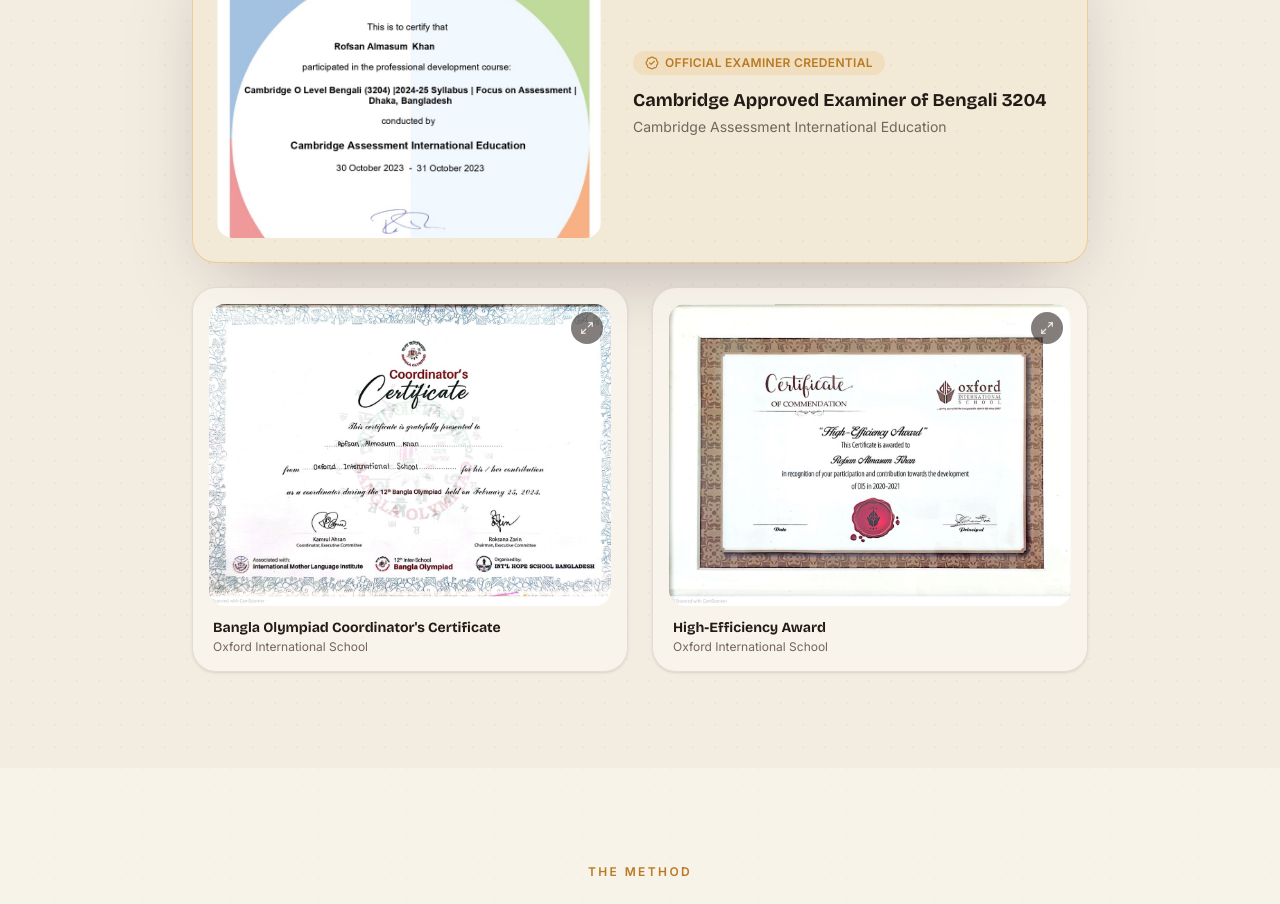
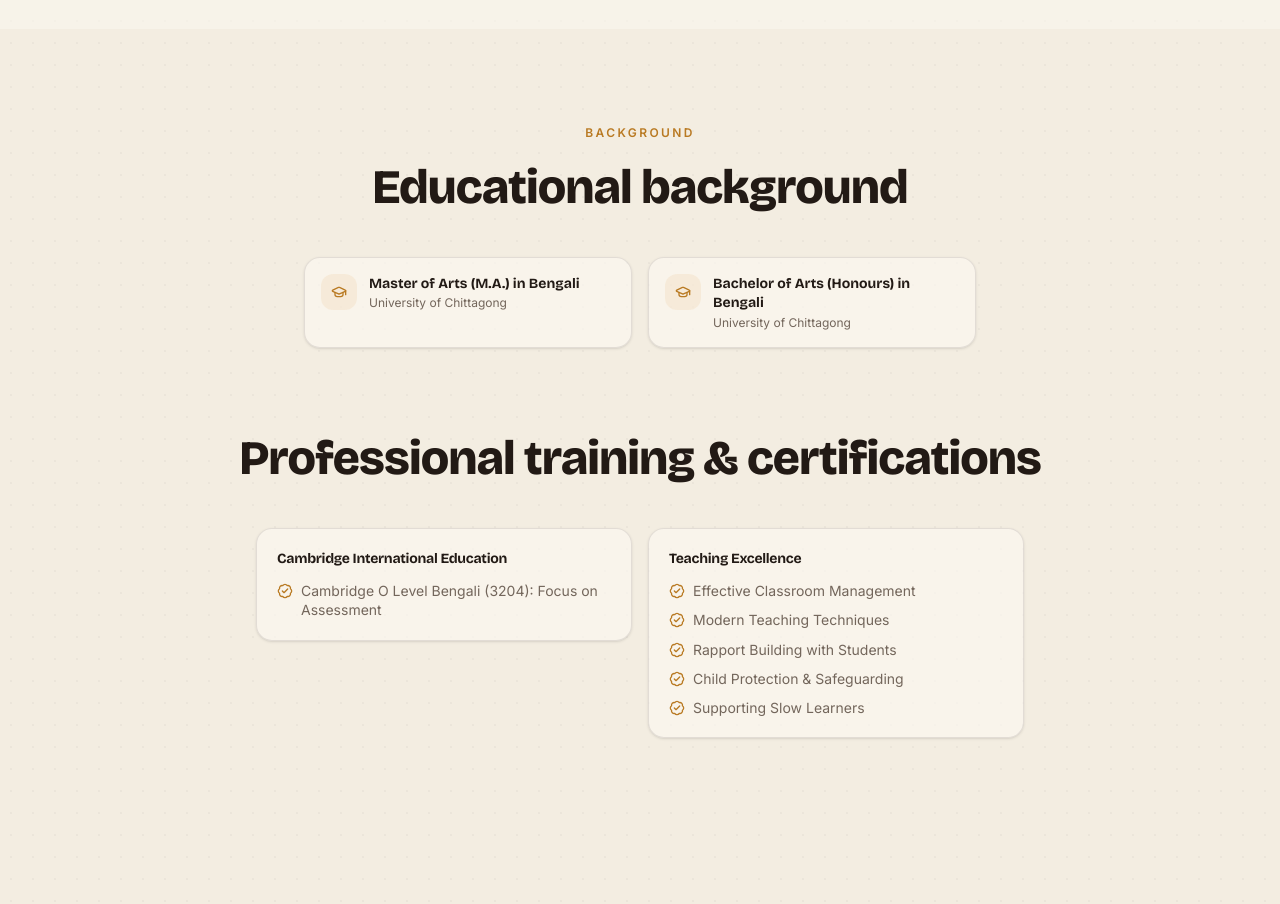
Before and after one commit to rofsansir/rofsansir-next, a Next.js app: page /about in a window 1280 px wide. Shown: the part 1860-2764 px from the top of the page. Built offline with nearby package versions, Linux system fonts and the light colour scheme.

Commit message:
about page

```diff
--- a/src/app/about/page.tsx
+++ b/src/app/about/page.tsx
@@ -92,6 +92,23 @@
   },
 ];
 
+const trainingGroups = [
+  {
+    title: "Cambridge International Education",
+    items: ["Cambridge O Level Bengali (3204): Focus on Assessment"],
+  },
+  {
+    title: "Teaching Excellence",
+    items: [
+      "Effective Classroom Management",
+      "Modern Teaching Techniques",
+      "Rapport Building with Students",
+      "Child Protection & Safeguarding",
+      "Supporting Slow Learners",
+    ],
+  },
+];
+
 const certificates: Certificate[] = [
   {
     src: "/assets/about/cambridge-caie-certificate.jpg",
@@ -164,7 +181,7 @@
 
       <AboutHero />
 
-      {/* Background: Professional Experience + Educational Background */}
+      {/* Professional experience */}
       <section className="px-4 py-16 md:py-24">
         <Container>
           <SectionHeading
@@ -202,46 +219,6 @@
                 ))}
             </div>
           </div>
-
-          <SectionHeading
-            title="Educational background"
-            align="center"
-            className="mx-auto mt-14 items-center md:mt-20"
-          />
-          <div className="mx-auto mt-10 grid max-w-2xl gap-4 sm:grid-cols-2">
-            {education.map(({ Icon, title, subtitle }, i) => (
-              <Reveal key={title} delay={(i % 3) * 0.06}>
-                <div className="flex h-full items-start gap-3 rounded-2xl border border-ink/10 bg-paper/70 p-4 shadow-sm transition-shadow hover:shadow-card">
-                  <span className="flex h-9 w-9 shrink-0 items-center justify-center rounded-xl bg-marigold/10 text-marigold-deep">
-                    <Icon className="h-4 w-4" />
-                  </span>
-                  <div className="min-w-0">
-                    <p className="font-display text-sm font-bold leading-snug text-ink">
-                      {title}
-                    </p>
-                    <p className="mt-0.5 text-xs leading-snug text-muted">
-                      {subtitle}
-                    </p>
-                  </div>
-                </div>
-              </Reveal>
-            ))}
-          </div>
-        </Container>
-      </section>
-
-      {/* Certificates & Recognition */}
-      <section className="px-4 py-16 md:py-24">
-        <Container>
-          <SectionHeading
-            eyebrow="Certificates & Recognition"
-            title="Certificates and awards"
-            align="center"
-            className="mx-auto items-center"
-          />
-          <div className="mt-10">
-            <CertificateGallery certificates={certificates} />
-          </div>
         </Container>
       </section>
 
@@ -275,6 +252,77 @@
                 </div>
               </Reveal>
             ))}
+          </div>
+        </Container>
+      </section>
+
+      {/* Educational Background + Professional Training & Certifications */}
+      <section className="px-4 py-16 md:py-24">
+        <Container>
+          <SectionHeading
+            eyebrow="Background"
+            title="Educational background"
+            align="center"
+            className="mx-auto items-center"
+          />
+          <div className="mx-auto mt-10 grid max-w-2xl gap-4 sm:grid-cols-2">
+            {education.map(({ Icon, title, subtitle }, i) => (
+              <Reveal key={title} delay={(i % 3) * 0.06}>
+                <div className="flex h-full items-start gap-3 rounded-2xl border border-ink/10 bg-paper/70 p-4 shadow-sm transition-shadow hover:shadow-card">
+                  <span className="flex h-9 w-9 shrink-0 items-center justify-center rounded-xl bg-marigold/10 text-marigold-deep">
+                    <Icon className="h-4 w-4" />
+                  </span>
+                  <div className="min-w-0">
+                    <p className="font-display text-sm font-bold leading-snug text-ink">
+                      {title}
+                    </p>
+                    <p className="mt-0.5 text-xs leading-snug text-muted">
+                      {subtitle}
+                    </p>
+                  </div>
+                </div>
+              </Reveal>
+            ))}
+          </div>
+
+          <SectionHeading
+            title="Professional training & certifications"
+            align="center"
+            className="mx-auto mt-14 items-center md:mt-20"
+          />
+          <div className="mx-auto mt-10 grid max-w-3xl items-start gap-4 sm:grid-cols-2">
+            {trainingGroups.map((group, gi) => (
+              <Reveal key={group.title} delay={gi * 0.06}>
+                <div className="h-full rounded-2xl border border-ink/10 bg-paper/70 p-5 shadow-sm transition-shadow hover:shadow-card">
+                  <h3 className="font-display text-sm font-bold text-ink">
+                    {group.title}
+                  </h3>
+                  <ul className="mt-3 flex flex-col gap-2.5">
+                    {group.items.map((item) => (
+                      <li key={item} className="flex items-start gap-2 text-sm leading-snug text-muted">
+                        <BadgeCheck className="mt-0.5 h-4 w-4 shrink-0 text-marigold-deep" />
+                        <span>{item}</span>
+                      </li>
+                    ))}
+                  </ul>
+                </div>
+              </Reveal>
+            ))}
+          </div>
+        </Container>
+      </section>
+
+      {/* Certificates & Recognition */}
+      <section className="px-4 py-16 md:py-24">
+        <Container>
+          <SectionHeading
+            eyebrow="Certificates & Recognition"
+            title="Certificates and awards"
+            align="center"
+            className="mx-auto items-center"
+          />
+          <div className="mt-10">
+            <CertificateGallery certificates={certificates} />
           </div>
         </Container>
       </section>
```
